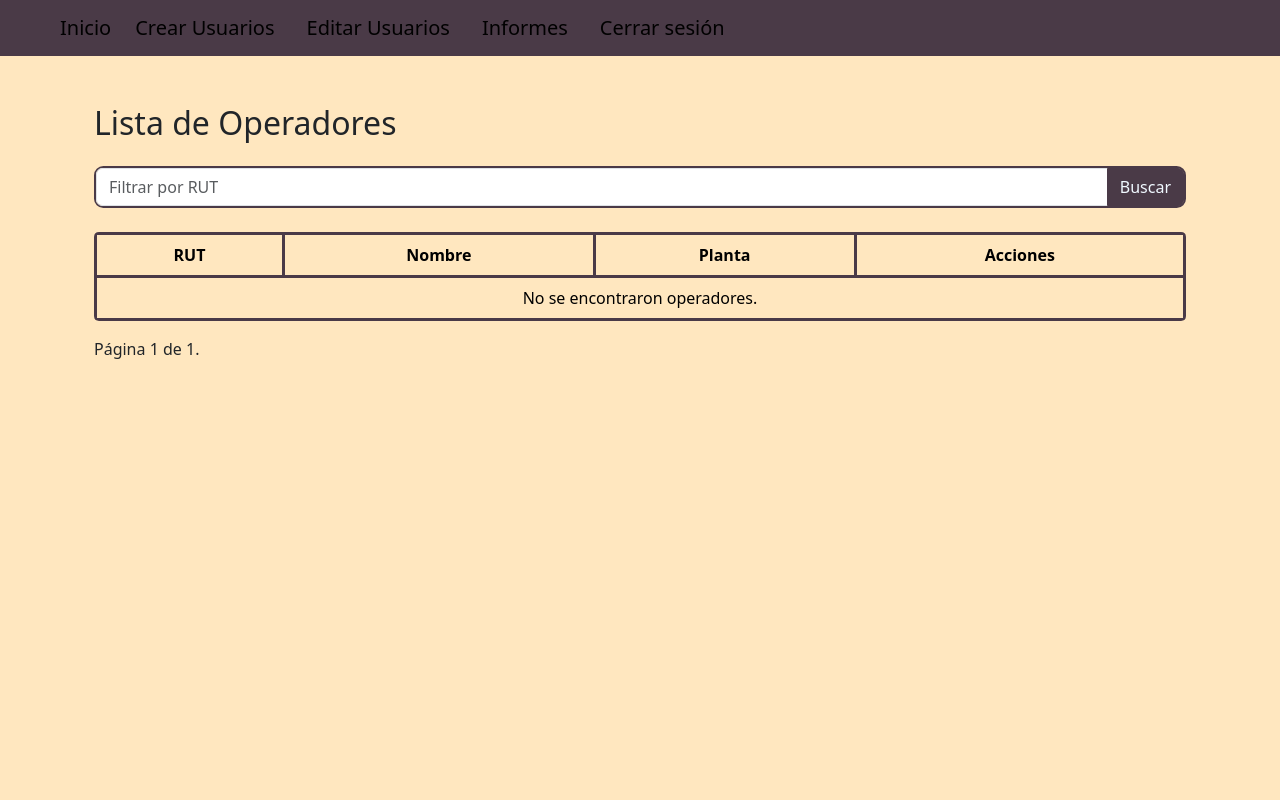
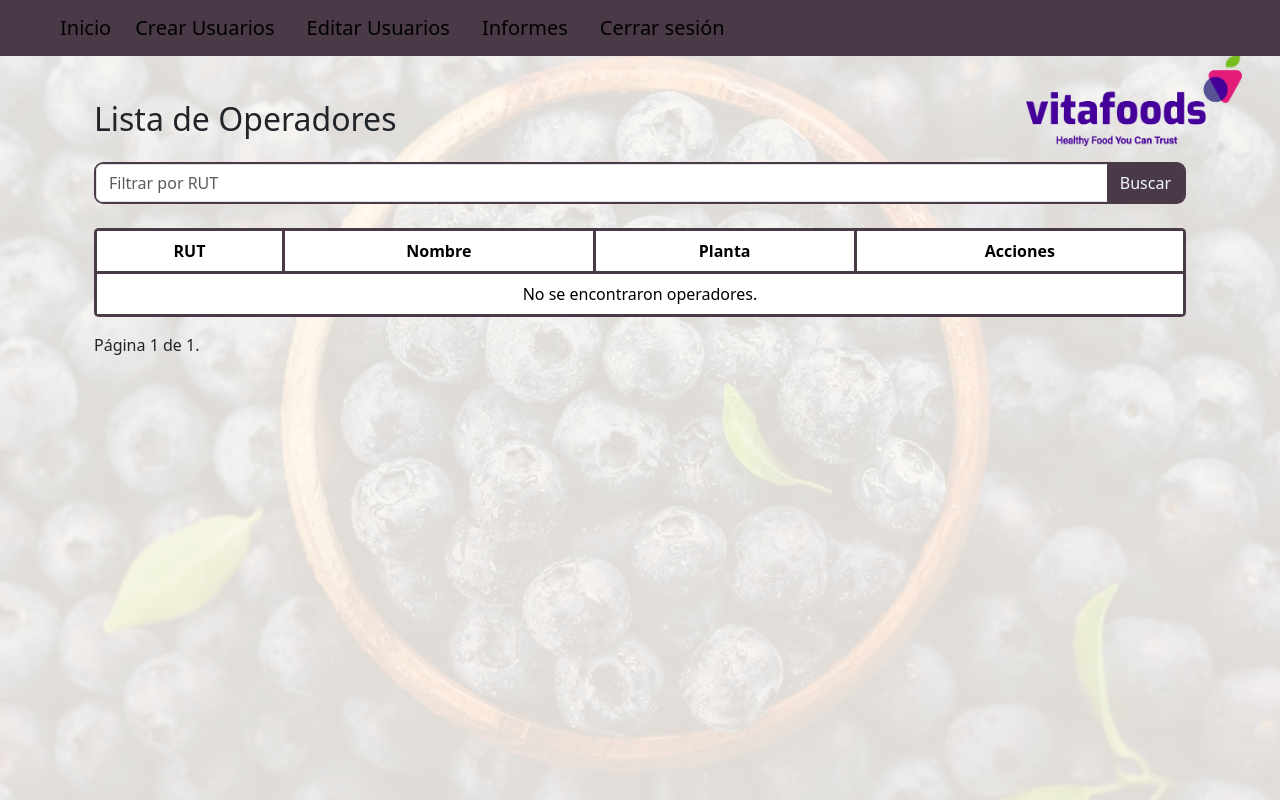
Before and after one commit to konter18/vitafoodweb, a Django app: page /operator_list in a window 1280 px wide. Run offline with Django 5.2, Linux system fonts and the light colour scheme; a user stored in the database is signed in; tables that the repository leaves empty hold one stand-in row (values such as "Sample post"); some libraries are stand-ins or nearby versions.

Commit message:
cambios de la vistas

```diff
--- a/ControlUsuarios/static/css/csspersonal.css
+++ b/ControlUsuarios/static/css/csspersonal.css
@@ -1,9 +1,49 @@
 body {
-    background-color: rgb(255, 231, 191);
+    background: url('/static/img/arandano2.jpg') no-repeat center center fixed; /* Imagen de fondo */
+    background-size: cover; /* La imagen cubre todo el fondo */
+    position: relative; /* Para asegurar que los elementos hijos puedan posicionarse */
+    background-color: #ffe7bf; /* Color de fondo con el color deseado */
+    min-height: 100vh; /* Asegura que el body ocupe todo el alto de la pantalla */
+    display: flex;
+    flex-direction: column; /* Disponer los elementos de manera vertical */
+    height: 100vh; /* Asegura que el body ocupe toda la altura de la ventana */
+    margin: 0; /* Elimina los márgenes por defecto */
 }
 
+body::before {
+    content: ''; /* Pseudo-elemento vacío */
+    position: absolute;
+    top: 0;
+    left: 0;
+    width: 100%;
+    height: 100%;
+    background-color: rgba(255, 231, 191, 0.6);
+    z-index: 0; /* Detrás del contenido */
+}
+
+/* Esto asegura que el contenido principal tenga un fondo blanco semi-translúcido para hacerlo legible */
+.main-content {
+    position: relative;
+    z-index: 1; /* Para que el contenido quede por encima del fondo */
+    background: rgba(255, 255, 255, 0.7); /* Fondo blanco semi-opaco para el contenido */
+    padding: 20px; /* Espaciado interno */
+    overflow-y: auto;
+    flex: 1;
+}
+.main-login {
+    position: relative;
+    z-index: 1; /* Para que el contenido quede por encima del fondo */
+    background: rgba(255, 255, 255, 0.7); /* Fondo blanco semi-opaco para el contenido */
+    padding: 20px; /* Espaciado interno */
+    overflow-y: auto;
+}
+.login{
+    width: 40%;
+    align-content: center;
+}
 .navbar {
     background-color: #4a3a47; /* Cambiar a un color oscuro para la navbar */
+    z-index: 1;
 }
 .btn-primary {
     --bs-btn-color: var(--bs-navbar-brand-color);
@@ -22,9 +62,6 @@ body {
     --bs-btn-disabled-border-color: #4a3a47;
     color: aliceblue;
   }
-.table{
-    --bs-table-bg: #ffe7bf;
-}
 .bg-primary{
     background-color: #4a3a47;
 }
@@ -102,3 +139,11 @@ thead, td {
     width: 100%;
     height: 700px;
 }
+#top-right-image {
+    position: fixed;
+    top: 7%;
+    right: 3%;
+    width: 216px;
+    height: 90px;
+    z-index: 9999;
+}
--- a/ControlUsuarios/templates/operator_list.html
+++ b/ControlUsuarios/templates/operator_list.html
@@ -1,6 +1,7 @@
 {% extends 'supervisor_dashboard.html' %}
 
 {% block content %}
+<div class="main-content2">
     <div class="container mt-4">
         <h2 class="mb-4">Lista de Operadores</h2>
 
@@ -89,6 +90,8 @@
             </div>
         </div>
     </div>
+</div>
+
 
 <!-- Script para actualizar el formulario de eliminación -->
 <script>
--- a/ControlUsuarios/templates/supervisor_dashboard.html
+++ b/ControlUsuarios/templates/supervisor_dashboard.html
@@ -10,7 +10,6 @@
     <script src="https://cdnjs.cloudflare.com/ajax/libs/echarts/5.5.0/echarts.min.js"></script>
 </head>
 <body class="d-flex flex-column vh-100">
-
   <!-- Navbar -->
   <nav class="navbar navbar-expand-lg bg-pri">
     <div class="container-fluid ms-5">
@@ -42,6 +41,8 @@
     </div>
   </nav>
 
+<div class="main-content">
+  <img src="/static/img/logoi.png" alt="Descripción de la imagen" id="top-right-image" />
   {% if messages %}
       <div class="alert alert-info alert-dismissible fade show" role="alert">
           {% for message in messages %}
@@ -128,6 +129,8 @@
   <button id="scrollToTop" class="btn btn-primary position-fixed" style="bottom: 20px; right: 20px; display: none;">
     Subir
   </button>
+</div>
+
 
 <script src="{% static 'js/bootstrap.bundle.min.js' %}"></script>
 
--- a/ControlUsuarios/views.py
+++ b/ControlUsuarios/views.py
@@ -364,9 +364,8 @@ def generar_pdf(request):
 
     # Crear el contenido del informe
     informe_texto = (
-        f"Informe de Rendimiento de Detección de {nombre_mes} del {anio}\n\n"
+        f"Informe de resumen del rendimiento de Detección de {nombre_mes} del {anio}\n\n"
         f"Planta: {planta_nombre}\n\n"
-        f"Resumen del rendimiento de detección de la planta durante el mes de {nombre_mes} del año {anio}:\n\n"
         f"Durante el mes de {nombre_mes} de {anio}, la planta {planta_nombre} procesó un total de {cantidad_total} envases. "
         f"De este total, {cantidad_perdida} envases fueron identificados como errores. Esto nos proporciona un "
         f"porcentaje de acierto de {round(porcentaje_correcta, 2)}%, lo que refleja la eficiencia del sistema de "
@@ -424,11 +423,11 @@ def generar_pdf(request):
             y_position = margin_top  # Reiniciar la posición Y
 
     # Aquí añadimos espacio para el gráfico de barras en la primera página
-    y_position -= 210  # Espacio extra para evitar que se solapen los gráficos con el texto
+    y_position -= 300  # Espacio extra para evitar que se solapen los gráficos con el texto
 
     # **Generar Gráfico de Barras**
     buffer_barras = crear_grafico_barras(errores_por_tipo)
-    c.drawImage(ImageReader(buffer_barras), 50, y_position, width=500, height=230)
+    c.drawImage(ImageReader(buffer_barras), 50, y_position, width=500, height=260)
 
 
     # **Nueva página para gráficos 2 y 3 (pastel y evolución)**
@@ -441,10 +440,10 @@ def generar_pdf(request):
     c.setFont("Helvetica-Bold", 14)
     c.drawString(50, margen_superior_segunda_hoja, "Gráfico de Proporción de Errores")
     buffer_pastel = crear_grafico_pastel(errores_por_tipo)
-    y_position_pastel = margen_superior_segunda_hoja - 320  # Ajuste de la posición para el gráfico de pastel
+    y_position_pastel = margen_superior_segunda_hoja - 342  # Ajuste de la posición para el gráfico de pastel
     # Calcular la posición centrada para el gráfico de pastel
     x_position_pastel = (595 - 400) / 2  # Centrado en la página
-    c.drawImage(ImageReader(buffer_pastel), x_position_pastel, y_position_pastel, width=400, height=300)
+    c.drawImage(ImageReader(buffer_pastel), x_position_pastel, y_position_pastel, width=400, height=340)
 
     # **Gráfico de Evolución**
     # Calcular la posición para el gráfico de evolución, dejando un margen adicional
@@ -644,28 +643,28 @@ def generar_pdf_supervisor(request):
             y_position = margin_top  # Reiniciar la posición Y
 
     # Aquí añadimos espacio para el gráfico de barras en la primera página
-    y_position -= 210  # Espacio extra para evitar que se solapen los gráficos con el texto
+    y_position -= 300  # Espacio extra para evitar que se solapen los gráficos con el texto
 
     # Filtrar errores por planta del usuario
     errores_por_tipo_planta = registros_errores.filter(planta_fk=planta_asignada).values('tipo_error').annotate(cantidad_error=Count('id_error'))
     # **Generar Gráfico de Barras**
     buffer_barras_planta = crear_grafico_barras_planta(errores_por_tipo_planta)
-    c.drawImage(ImageReader(buffer_barras_planta), 50, y_position, width=500, height=230)
+    c.drawImage(ImageReader(buffer_barras_planta), 50, y_position, width=500, height=260)
 
     # **Nueva página para gráficos 2 y 3 (pastel y evolución)**
     c.showPage()
 
     # Configurar un margen superior para la segunda página
-    margen_superior_segunda_hoja = 710  # Ajusta el espacio en la parte superior
+    margen_superior_segunda_hoja = 740  # Ajusta el espacio en la parte superior
 
     # **Gráfico de Pastel**
     c.setFont("Helvetica-Bold", 14)
     c.drawString(50, margen_superior_segunda_hoja, "Gráfico de Proporción de Errores")
     buffer_pastel_planta = crear_grafico_pastel_planta(errores_por_tipo_planta)
-    y_position_pastel = margen_superior_segunda_hoja - 320  # Ajuste de la posición para el gráfico de pastel
+    y_position_pastel = margen_superior_segunda_hoja - 370  # Ajuste de la posición para el gráfico de pastel
     # Calcular la posición centrada para el gráfico de pastel
     x_position_pastel = (595 - 400) / 2  # Centrado en la página
-    c.drawImage(ImageReader(buffer_pastel_planta), x_position_pastel, y_position_pastel, width=400, height=300)
+    c.drawImage(ImageReader(buffer_pastel_planta), x_position_pastel, y_position_pastel, width=400, height=350)
 
     # **Gráfico de Evolución**
     # Calcular la posición para el gráfico de evolución, dejando un margen adicional
```
Also changed, not shown: ControlUsuarios/templates/admin_dashboard.html (+7 -1 lines), ControlUsuarios/templates/index.html (+5 -3 lines), ControlUsuarios/templates/user_create_supervisor.html (+0 -7 lines), ControlUsuarios/static/img/arandano.jpg (added), ControlUsuarios/static/img/arandano2.jpg (added), ControlUsuarios/static/img/arandano3.jpg (added), ControlUsuarios/static/img/arandano4.jpg (added), ControlUsuarios/static/img/asd.jpg (added), ControlUsuarios/static/img/img1.jpg (added), ControlUsuarios/static/img/logoi.png (added), 1 other file. Lines whose indentation alone changed are shown as unchanged.
